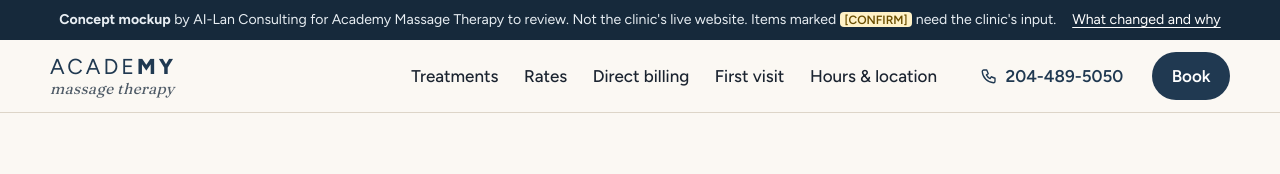
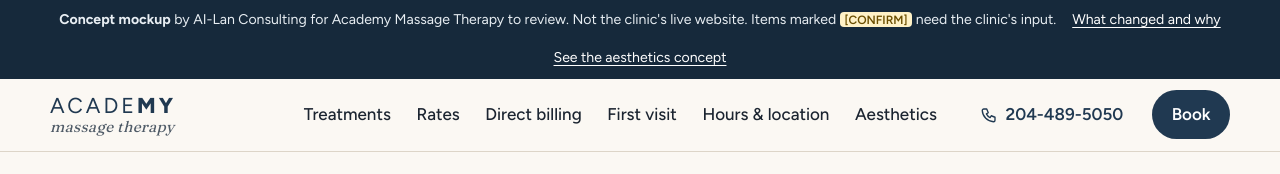
Before and after one commit to od44-alt/academy-massage-concept, a plain HTML site: page index.html in a window 1280 px wide. Shown: the top 174 px of the page. Drawn offline with Linux system fonts and the light colour scheme.

Commit message:
Cross-link to the Academy Medical Aesthetics concept

```diff
--- a/index.html
+++ b/index.html
@@ -223,6 +223,7 @@ details p{margin:.75rem 0 0}
 <div class="concept-bar" role="note">
   <p><strong>Concept mockup</strong> by AI-Lan Consulting<span class="cb-long"> for Academy Massage Therapy to review. Not the clinic's live website. Items marked <span class="confirm">[CONFIRM]</span> need the clinic's input</span>.</p>
   <a href="#why">What changed and why</a>
+  <a href="https://od44-alt.github.io/academy-aesthetics-concept/">See the aesthetics concept</a>
 </div>
 
 <header class="site-header" id="top">
@@ -242,6 +243,7 @@ details p{margin:.75rem 0 0}
         <li><a href="#billing">Direct billing</a></li>
         <li><a href="#first-visit">First visit</a></li>
         <li><a href="#visit">Hours &amp; location</a></li>
+        <li><a href="https://od44-alt.github.io/academy-aesthetics-concept/">Aesthetics</a></li>
       </ul>
     </nav>
     <div class="header-actions">
@@ -353,7 +355,7 @@ details p{margin:.75rem 0 0}
         <p>Near-infrared laser for chronic pain, with a free consultation first. Add a 30-minute infrared sauna or steam shower to any visit.</p>
       </li>
     </ul>
-    <p class="fine">Medical aesthetics is offered in the same clinic by <a href="https://www.academymedicalaesthetics.ca" rel="noopener" target="_blank">Academy Medical Aesthetics</a>.</p>
+    <p class="fine">Medical aesthetics is offered in the same clinic by Academy Medical Aesthetics. <a href="https://od44-alt.github.io/academy-aesthetics-concept/">See the aesthetics concept</a></p>
   </div>
 </section>
 
@@ -561,6 +563,7 @@ details p{margin:.75rem 0 0}
       <p>561 Academy Road, Winnipeg, MB R3N 0E4<br><a href="tel:+12044895050">204-489-5050</a> · <a href="mailto:info@academymassage.ca">info@academymassage.ca</a></p>
     </div>
     <ul class="foot-links">
+      <li><a href="https://od44-alt.github.io/academy-aesthetics-concept/">Academy Medical Aesthetics (concept)</a></li>
       <li><a href="https://www.instagram.com/academymassage" rel="noopener" target="_blank">Instagram</a></li>
       <li><a href="https://www.facebook.com/AcademyMassageTherapy/" rel="noopener" target="_blank">Facebook</a></li>
       <li><a href="https://squareup.com/gift/0524VZ6YB6M02/order" rel="noopener" target="_blank">Gift cards</a></li>
```
